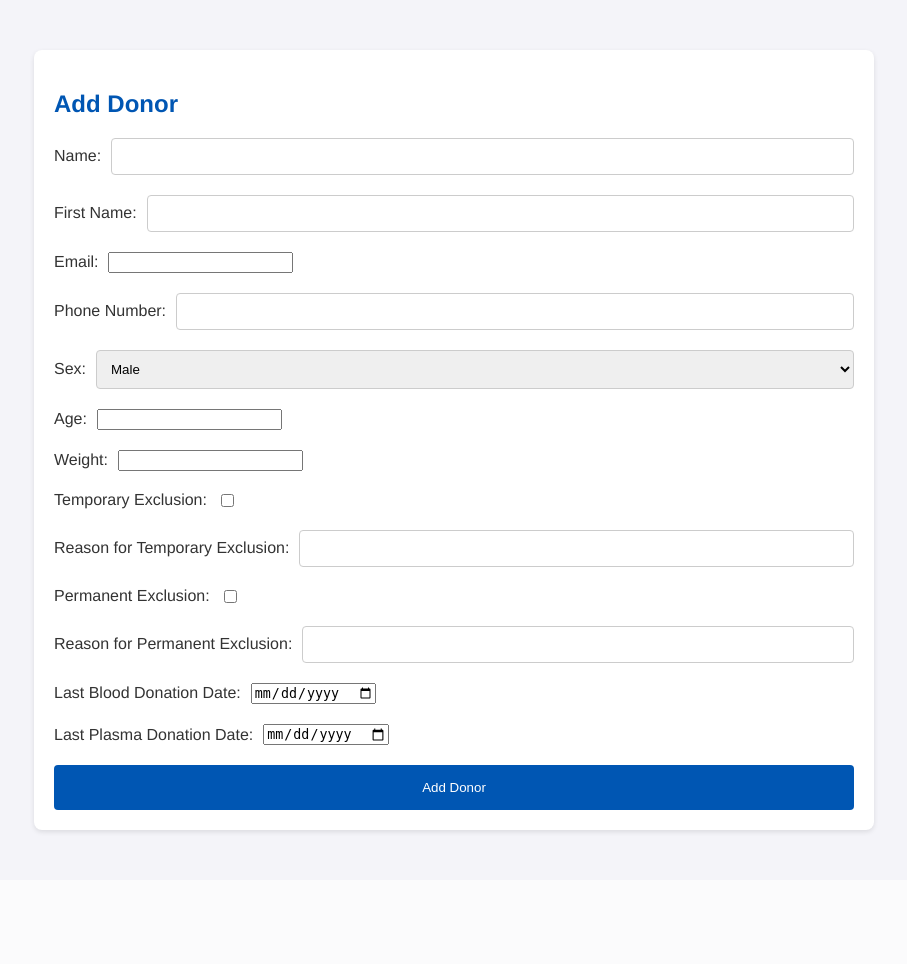
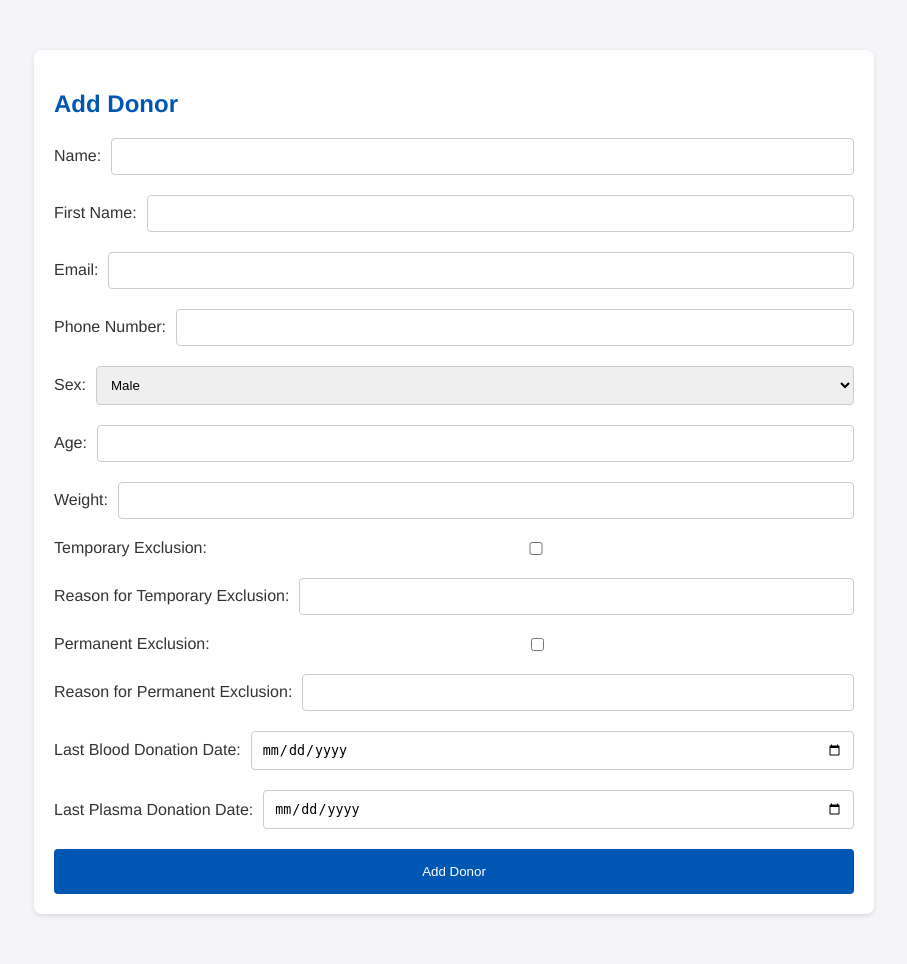
Before and after one commit to chaima-bekhaouda/Donor-Management-System, a PHP site: page /add.php in a window 1280 px wide. Shown: the whole page, without its empty margins (186-1093 px from the left). Before the commit the page ends 834 px from the top, so only its background shows below. Run offline with PHP 8.4, Linux system fonts and the light colour scheme.

Commit message:
fix(styles): expand criteria input selector

```diff
--- a/assets/css/styles.css
+++ b/assets/css/styles.css
@@ -35,7 +35,7 @@ form {
     align-items: center;
 }
 
-.criteria select, .criteria input[type="text"] {
+.criteria select, .criteria input {
     flex: 1;
     padding: 10px;
     border: 1px solid #ccc;
```
